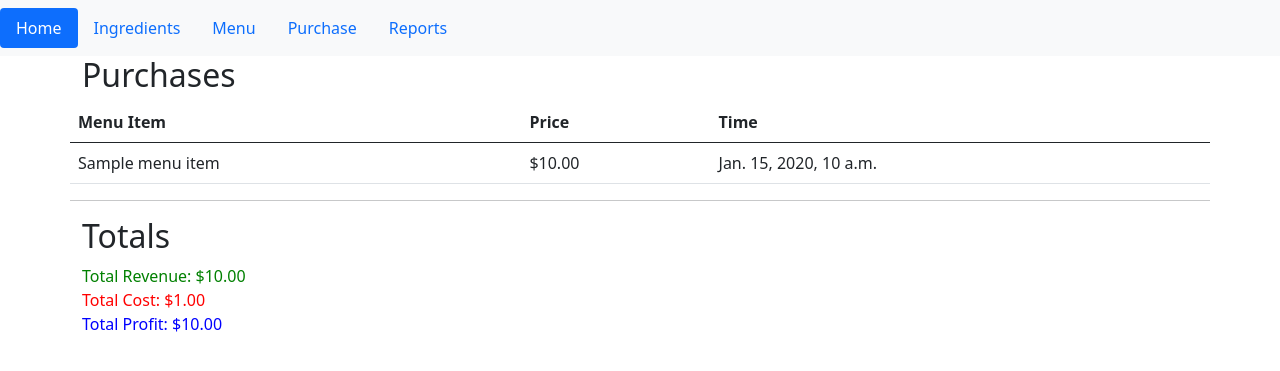
After one commit to arasopraza/restaurant-delights, a Django app: template restaurant/templates/restaurant/reports.html in a window 1280 px wide. The commit adds this page. Shown: the top 371 px of the page. Run offline with Django 5.2, Linux system fonts and the light colour scheme; the template is opened without the code that fills it: most values are stand-ins (such as "Sample title", 1, 10 or a date in 2020).

Commit message:
feat: add reports feature

```diff
--- a/restaurant/templates/base.html
+++ b/restaurant/templates/base.html
@@ -36,7 +36,7 @@
           <a class="nav-link" href="{% url 'purchases' %}">Purchase</a>
         </li>
         <li class="nav-item">
-          <a class="nav-link" href="">Reports</a>
+          <a class="nav-link" href="{% url 'reports' %}">Reports</a>
         </li>
         {% if user.is_authenticated %}
         <li class="nav-item">
--- /dev/null
+++ b/restaurant/templates/restaurant/reports.html
@@ -0,0 +1,34 @@
+{% extends 'base.html' %}
+{% load static %}
+{% block head %}
+{% endblock %}
+{% block content %}
+<div class="container">
+    <div class="row">
+        <h2>Purchases</h2>
+        <table class="table">
+            <thead>
+                <tr>
+                    <th>Menu Item</th>
+                    <th>Price</th>
+                    <th>Time</th>
+                </tr>
+            </thead>
+            <tbody>
+            {% for purchase in purchases %}
+                <tr>
+                    <td>{{ purchase.menu_item.title }}</td>
+                    <td class="price">${{ purchase.menu_item.price|stringformat:".2f" }}</td>
+                    <td>{{ purchase.timestamp }}</td>
+                </tr>
+            {% endfor %}
+            </tbody>
+        </table>
+        <hr/>
+        <h2>Totals</h2>
+        <div style="color: green;">Total Revenue: ${{ revenue|stringformat:".2f" }}</div>
+        <div style="color: red;">Total Cost: ${{ total_cost|stringformat:".2f" }}</div>
+        <div style="color: blue;">Total Profit: ${{ profit|stringformat:".2f" }}</div>
+    </div>
+</div>
+{% endblock %}
--- a/restaurant/urls.py
+++ b/restaurant/urls.py
@@ -12,4 +12,5 @@ urlpatterns = [
   path('reciperequirement/new', views.AddRecipeRequirementView.as_view(), name="add_recipe_requirement"),
   path('purchases', views.PurchasesView.as_view(), name="purchases"),
   path('purchases/add', views.AddPurchaseView.as_view(), name="add_purchase"),
+  path('reports', views.ReportView.as_view(), name="reports")
 ]
```
Also changed, not shown: restaurant/views.py (+22 -1 lines).
